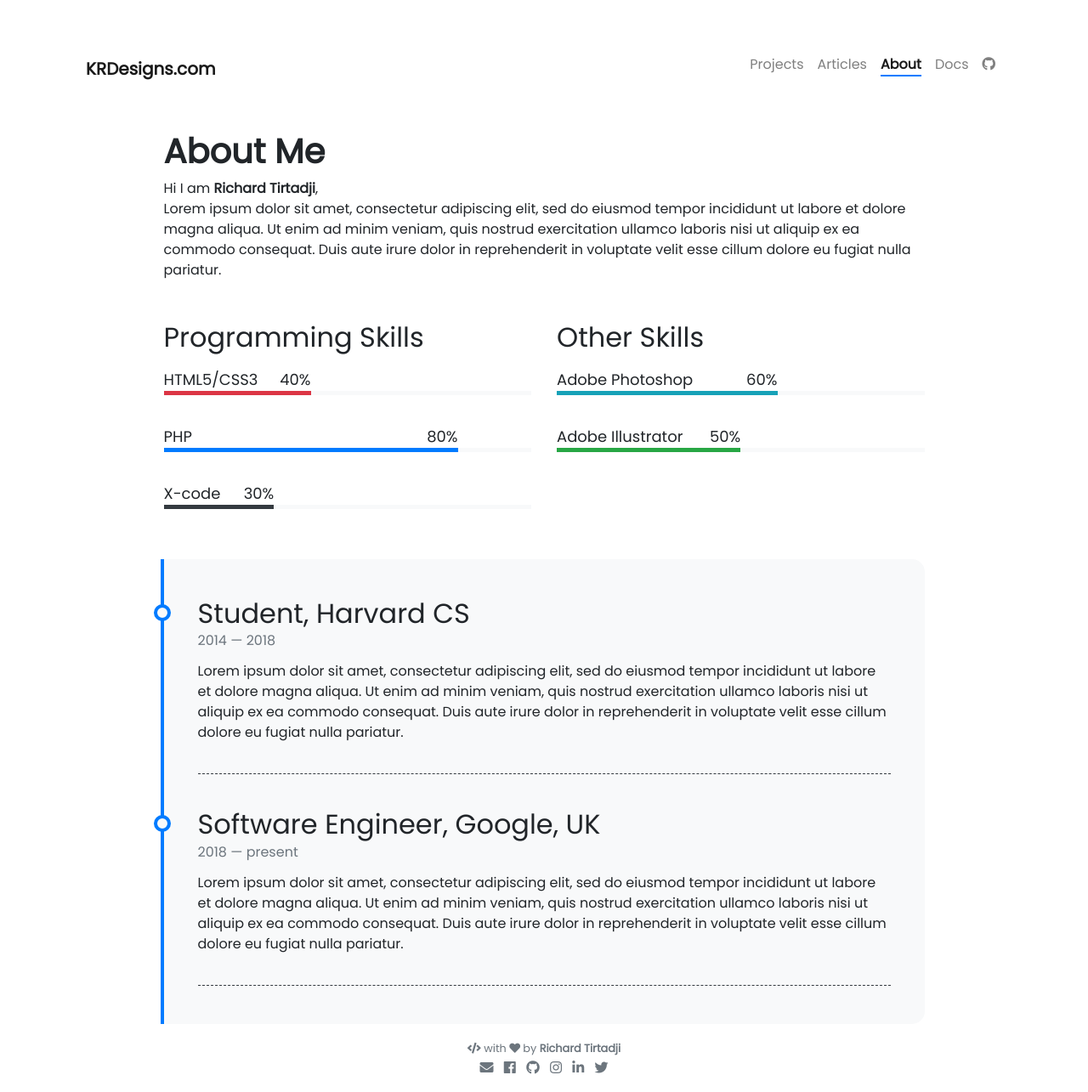
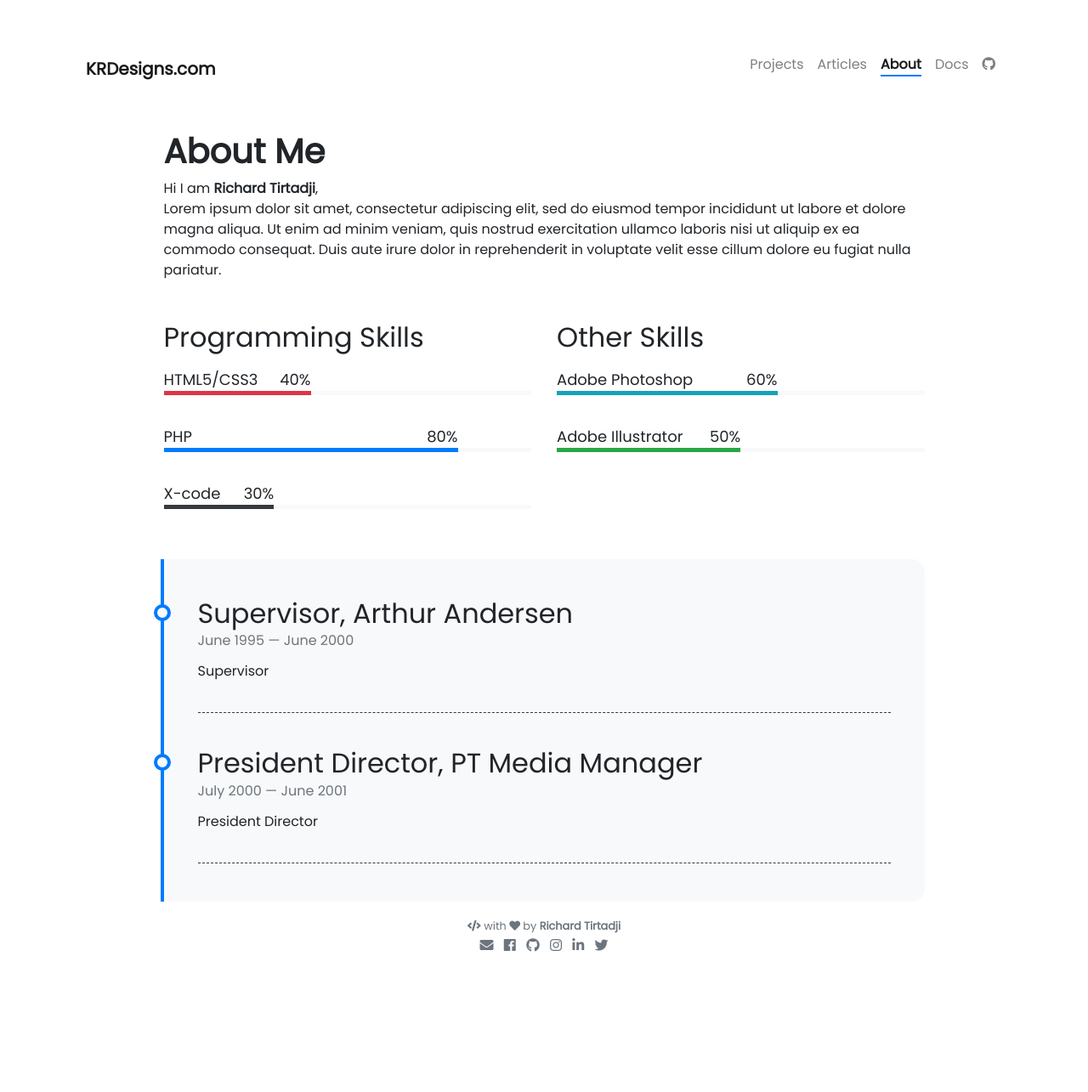
Before and after one commit to krdesigns-com/krdesigns-com.github.io, a Jekyll site: the page built from pages/about.md, in a window 1280 px wide. Shown: the whole page at 85% size. Built offline with Jekyll 4.4.1, drawn with Linux system fonts in a browser that asks for light colours; nearby versions of some CDN libraries; after the commit the page ends 1141 px from its top, so only the background shows below that.

Commit message:
fixed page

```diff
--- a/_data/timeline.yml
+++ b/_data/timeline.yml
@@ -1,17 +1,9 @@
-- title: Student, Harvard CS
-  from: 2014
-  to: 2018
-  description: Lorem ipsum dolor sit amet, consectetur adipiscing elit,
-               sed do eiusmod tempor incididunt ut labore et dolore magna aliqua.
-               Ut enim ad minim veniam, quis nostrud exercitation ullamco laboris
-               nisi ut aliquip ex ea commodo consequat. Duis aute irure dolor in
-               reprehenderit in voluptate velit esse cillum dolore eu fugiat nulla pariatur.
+- title: Supervisor, Arthur Andersen
+  from: June 1995
+  to: June 2000
+  description: Supervisor
 
-- title: Software Engineer, Google, UK
-  from: 2018
-  to: present
-  description: Lorem ipsum dolor sit amet, consectetur adipiscing elit,
-               sed do eiusmod tempor incididunt ut labore et dolore magna aliqua.
-               Ut enim ad minim veniam, quis nostrud exercitation ullamco laboris
-               nisi ut aliquip ex ea commodo consequat. Duis aute irure dolor in
-               reprehenderit in voluptate velit esse cillum dolore eu fugiat nulla pariatur.
+- title: President Director, PT Media Manager
+  from: July 2000
+  to: June 2001
+  description: President Director
```
